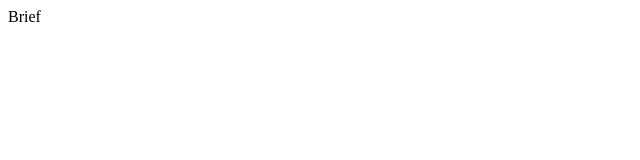
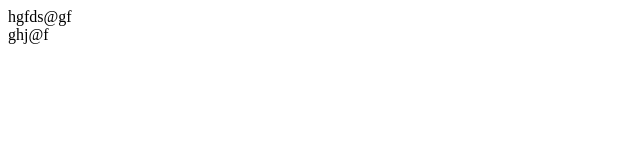
Before and after one commit to rozalinaag/best-price, a React (Vite) app: page / in a window 1280 px wide. Shown: the top 160 px of the page, without its empty margins (0-640 px from the left). Built offline with nearby package versions, Linux system fonts and the light colour scheme; data requests are answered from the project's data file.

Commit message:
hook for fetching

```diff
--- a/src/pages/brief/page.tsx
+++ b/src/pages/brief/page.tsx
@@ -1,3 +1,15 @@
+import { fetchAnnouncements } from '../../shared/api/apiBrief';
+import { useDataFetch } from '../../shared/hooks/useDataFetch';
+
 export function BriefPage() {
-  return <main>Brief</main>;
+  const [error, announcements, isPending] = useDataFetch(fetchAnnouncements);
+
+  return (
+    <main>
+      {isPending && <p>Loading...</p>}
+      {error && <p style={{ color: 'red' }}>{error}</p>}
+      {announcements &&
+        announcements.map((item) => <div key={item.id}>{item.text}</div>)}
+    </main>
+  );
 }
--- /dev/null
+++ b/src/shared/api/apiBrief.ts
@@ -0,0 +1,21 @@
+import { Announcement, Income } from "../types/typesBrief"
+
+export async function fetchAnnouncements(): Promise<Announcement[]> {
+  const response = await fetch("http://localhost:3001/announcements");
+
+  if (!response.ok) {
+    throw new Error("Something is wrong with the server..");
+  }
+
+  return response.json();
+}
+
+export async function fetchIncomeFromOrders(): Promise<Income[]> {
+  const response = await fetch("http://localhost:3001/income");
+
+  if (!response.ok) {
+    throw new Error("Something is wrong with the server..");
+  }
+
+  return response.json();
+}
--- /dev/null
+++ b/src/shared/hooks/useDataFetch.ts
@@ -0,0 +1,27 @@
+import { useEffect, useState } from "react";
+
+export function useDataFetch<T>(fetchFunction: () => Promise<T>){
+  const [data, setData] = useState<T | null> (null);
+  const [isPending, setIsPending] = useState<boolean>(true);
+  const [error, setError] = useState<string | null>(null)
+
+  useEffect(() => {
+    const fetchData = async() => {
+      setIsPending(true);
+      setError(null)
+
+      try{
+        const result = await fetchFunction();
+        setData(result)
+      } catch {
+        setError('Failed to fetch data')
+      } finally{
+        setIsPending(false)
+      }
+    }
+
+    fetchData()
+  }, [fetchFunction])
+
+  return [error, data, isPending] as const;
+}
```
Also changed, not shown: src/shared/api.ts (deleted, +0 -9 lines), src/shared/types/typesBrief.ts (renamed from src/shared/types.ts).
